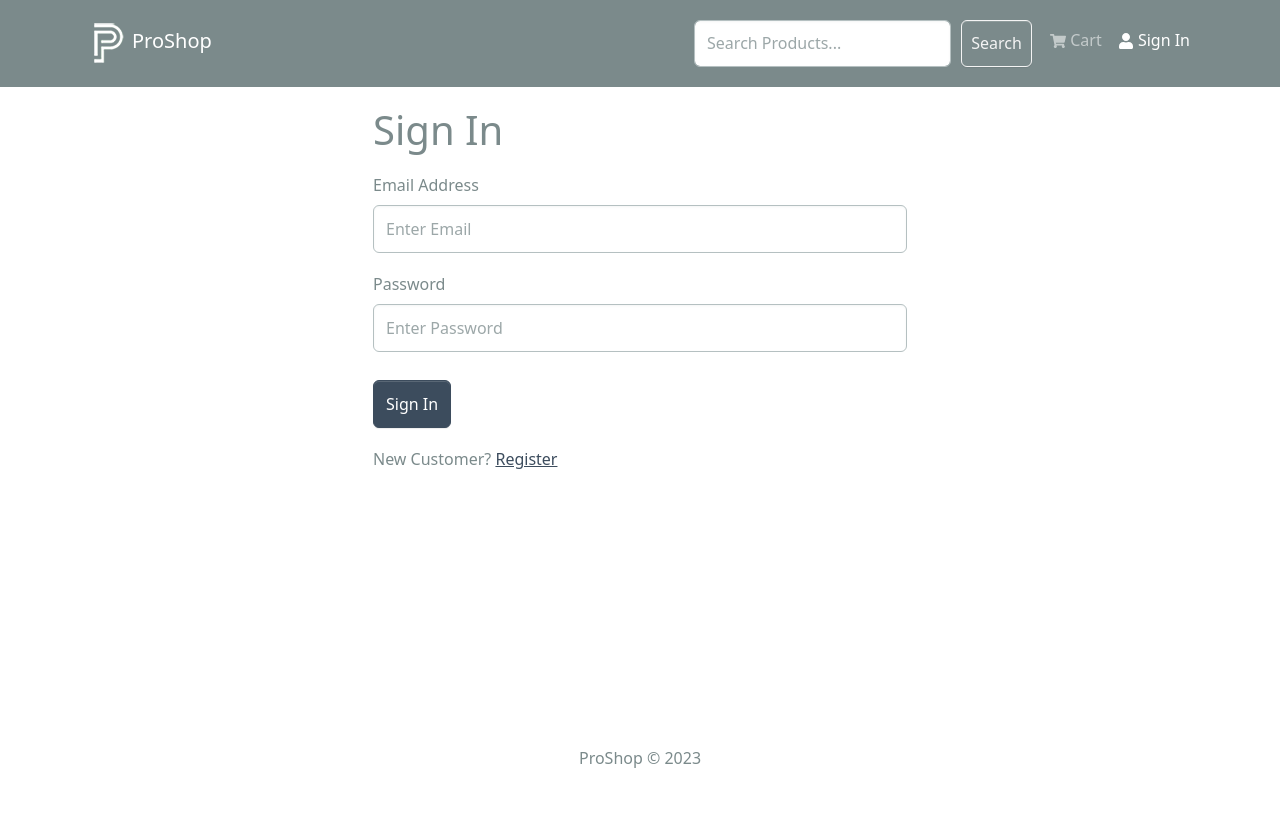
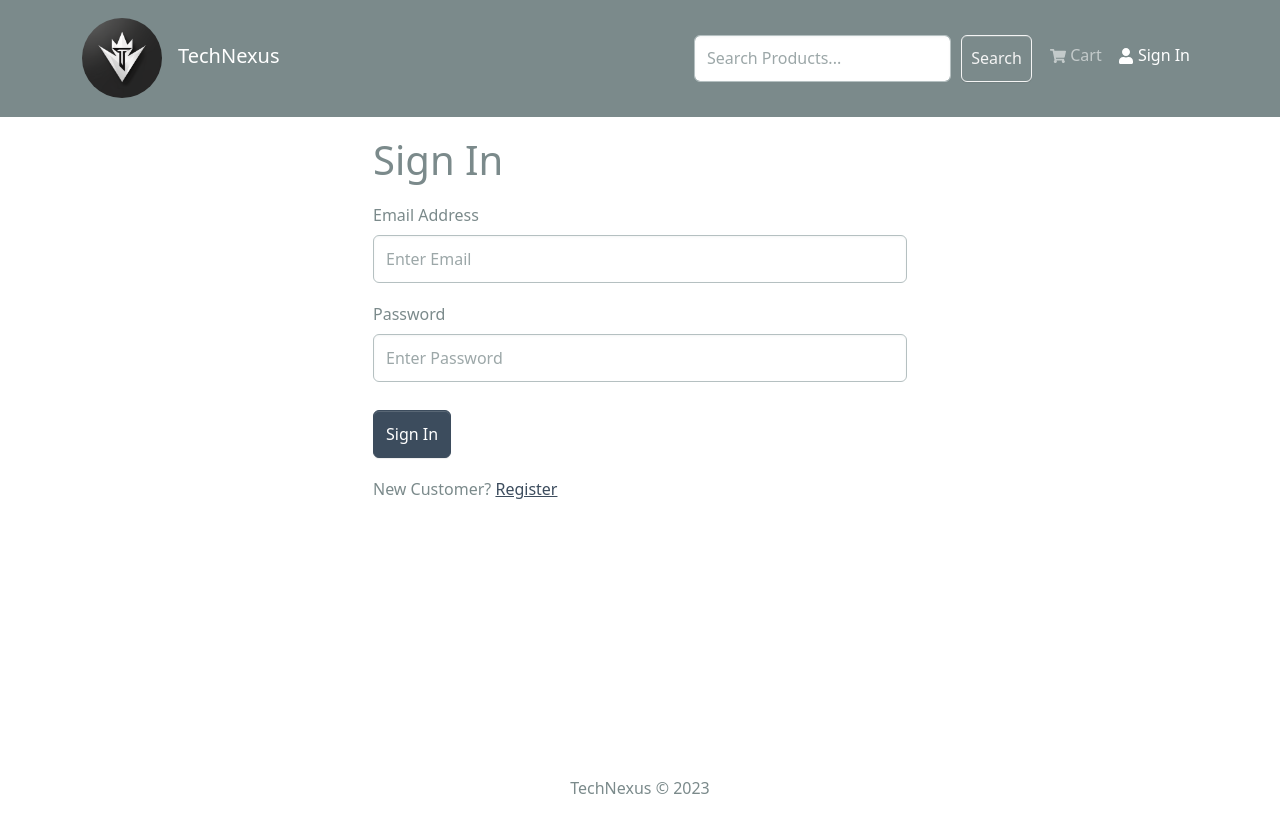
Before and after one commit to MikeJakuszewski/Mern-Stack-Ecomm, a React (Create React App) app in the folder frontend/: page /login in a window 1280 px wide. Shown: the top 832 px of the page. Before the commit the page ends 805 px from the top, so only its background shows below. Built offline with nearby package versions, Linux system fonts and the light colour scheme.

Commit message:
updated component and assets folder

```diff
--- a/frontend/src/components/Footer.jsx
+++ b/frontend/src/components/Footer.jsx
@@ -8,7 +8,7 @@ const Footer = () => {
       <Container>
         <Row>
           <Col className="text-center py-3">
-            <p>ProShop &copy; {currentYear}</p>
+            <p>TechNexus &copy; {currentYear}</p>
           </Col>
         </Row>
       </Container>
--- a/frontend/src/components/Header.jsx
+++ b/frontend/src/components/Header.jsx
@@ -7,7 +7,7 @@ import { useLogoutMutation } from "../slices/usersApiSlice";
 import { logout } from "../slices/authSlice";
 import { resetCart } from "../slices/cartSlice";
 import SearchBox from "./SearchBox";
-import logo from "../assets/logo.png";
+import logo from "../assets/TN-logo.png";
 
 const Header = () => {
   const { cartItems } = useSelector((state) => state.cart);
@@ -36,8 +36,16 @@ const Header = () => {
           <LinkContainer to="/">
             <Navbar.Brand>
               {" "}
-              <img src={logo} alt="logo" />
-              ProShop
+              <img
+                src={logo}
+                alt="logo"
+                style={{
+                  width: "80px",
+                  borderRadius: "50%",
+                  marginRight: "1rem",
+                }}
+              />
+              TechNexus
             </Navbar.Brand>
           </LinkContainer>
           <Navbar.Toggle aria-controls="basic-navbar-nav" />
```
Also changed, not shown: frontend/src/assets/TN-logo.png (added), frontend/src/assets/logo.png (deleted).
